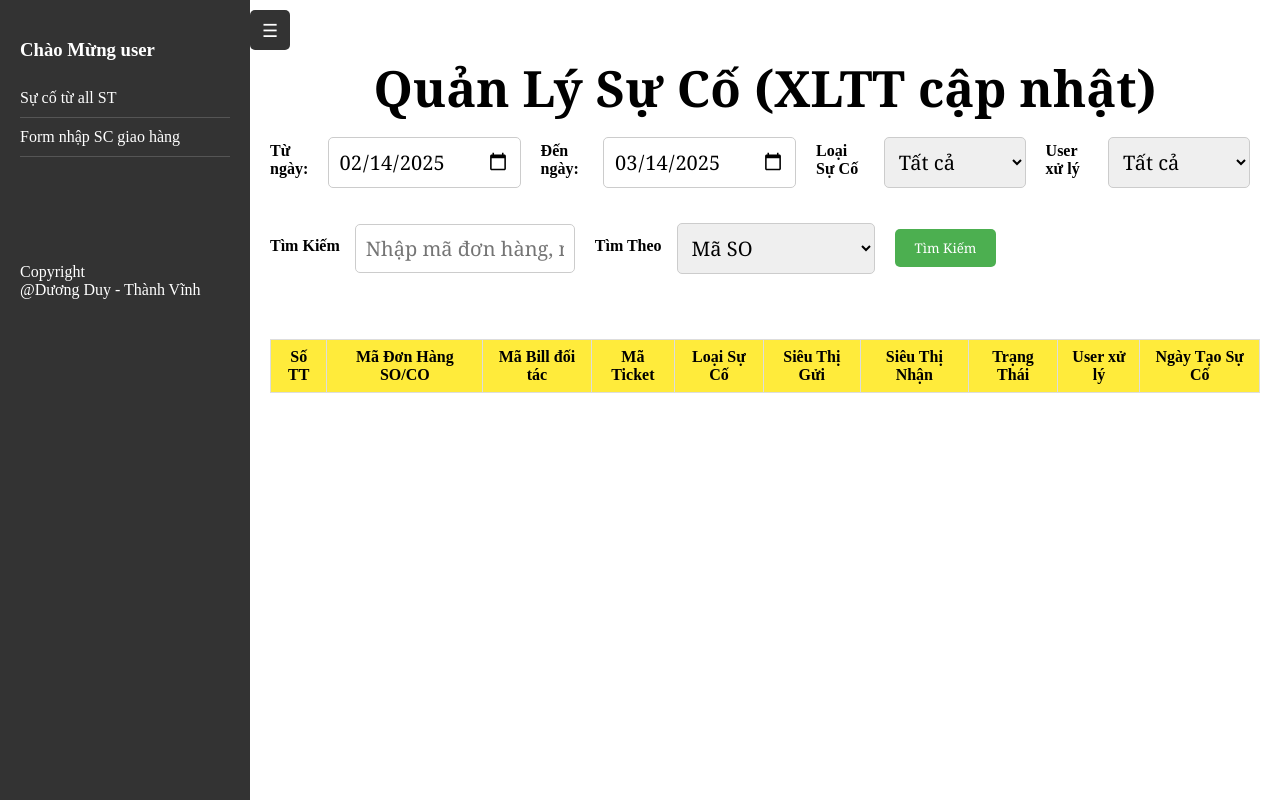
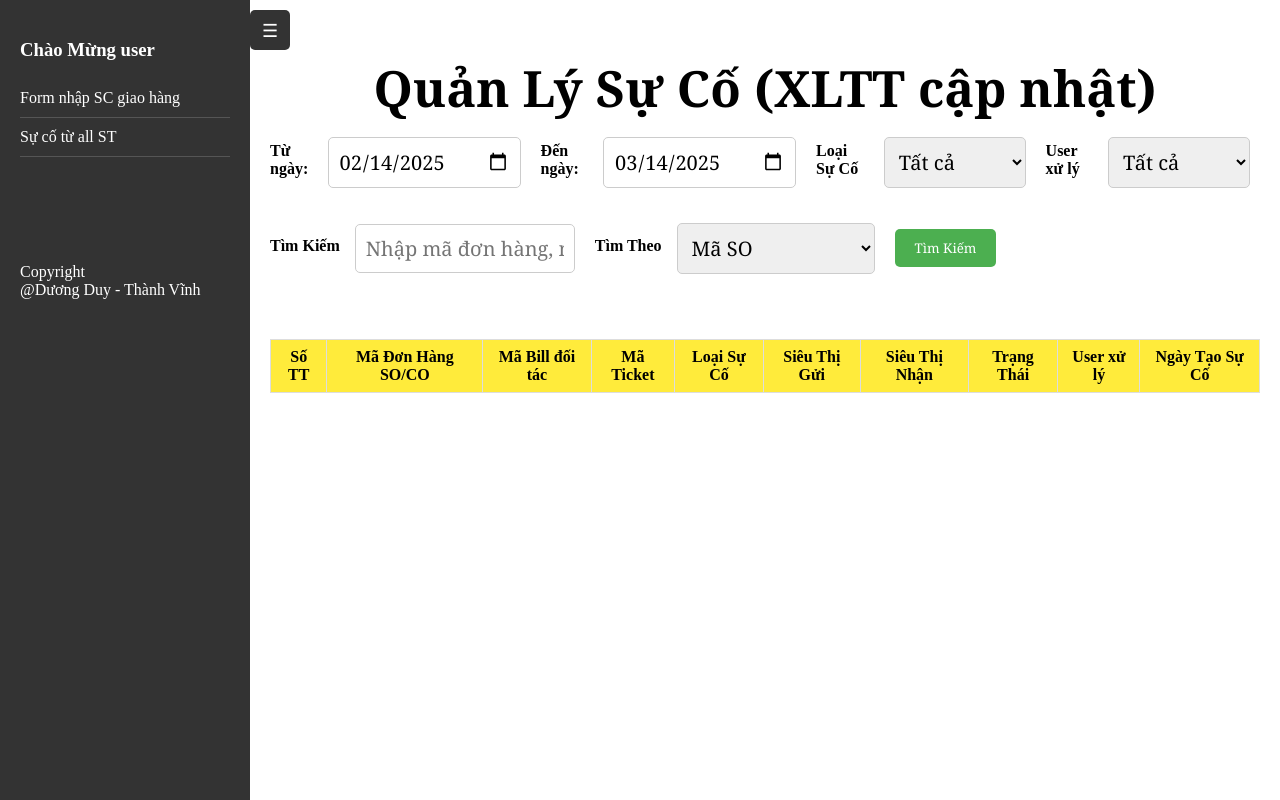
Before and after one commit to vinhqn1910/xucovanchuyen, a plain HTML site: page tra-cuu-thong-tin.html in a window 1280 px wide. Drawn offline with Linux system fonts and the light colour scheme; no server answers.

Commit message:
Update tra-cuu-thong-tin.html

```diff
--- a/tra-cuu-thong-tin.html
+++ b/tra-cuu-thong-tin.html
@@ -14,8 +14,10 @@
 <body>
     <div class="menu" id="menu">
         <h3 id="welcome-message">Chào Mừng user</h3>
-        <a href="tra-cuu-thong-tin.html" id="menu-tra-cuu-thong-tin">Sự cố từ all ST</a>
-        <a href="formsc.html" id="menu-formsc" target="_blank">Form nhập SC giao hàng</a><br><br><br><br><br>
+
+        <a href="formsc.html" id="menu-formsc" target="_blank">Form nhập SC giao hàng</a>
+                <a href="tra-cuu-thong-tin.html" id="menu-tra-cuu-thong-tin">Sự cố từ all ST</a>
+        <br><br><br><br><br>
         <p>Copyright <br>@Dương Duy - Thành Vĩnh</p>
     </div>
 
```
